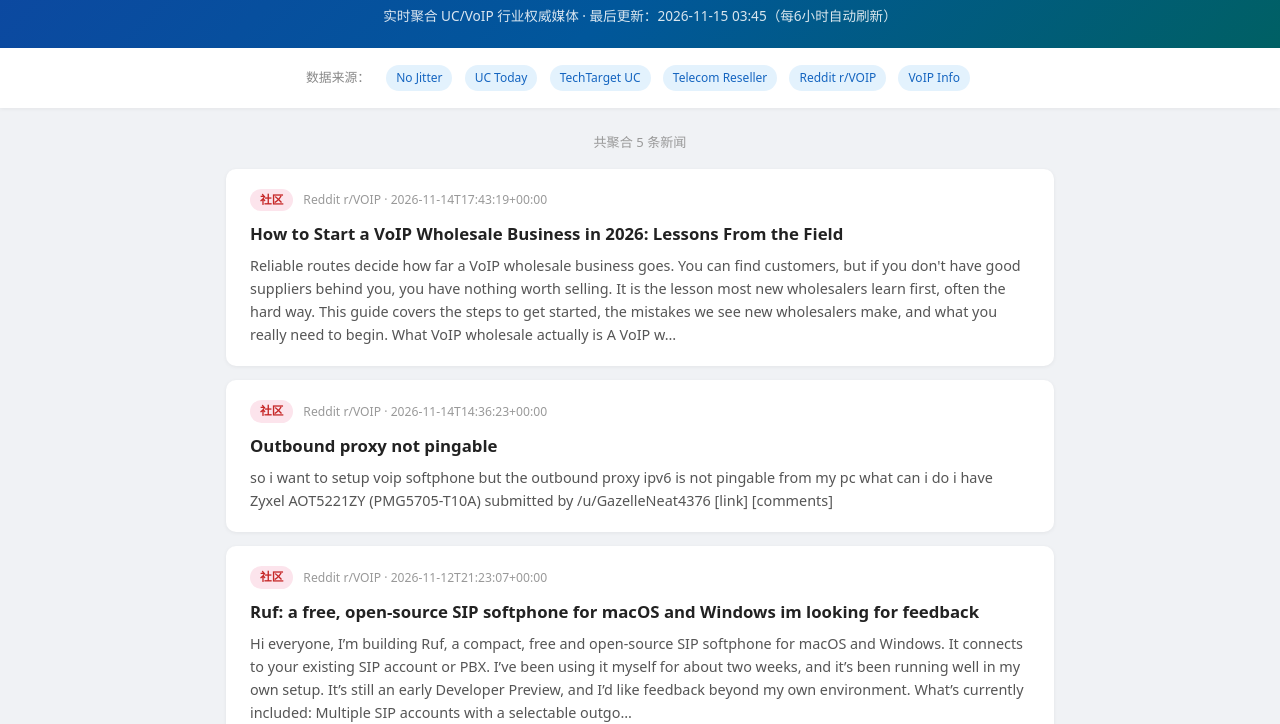
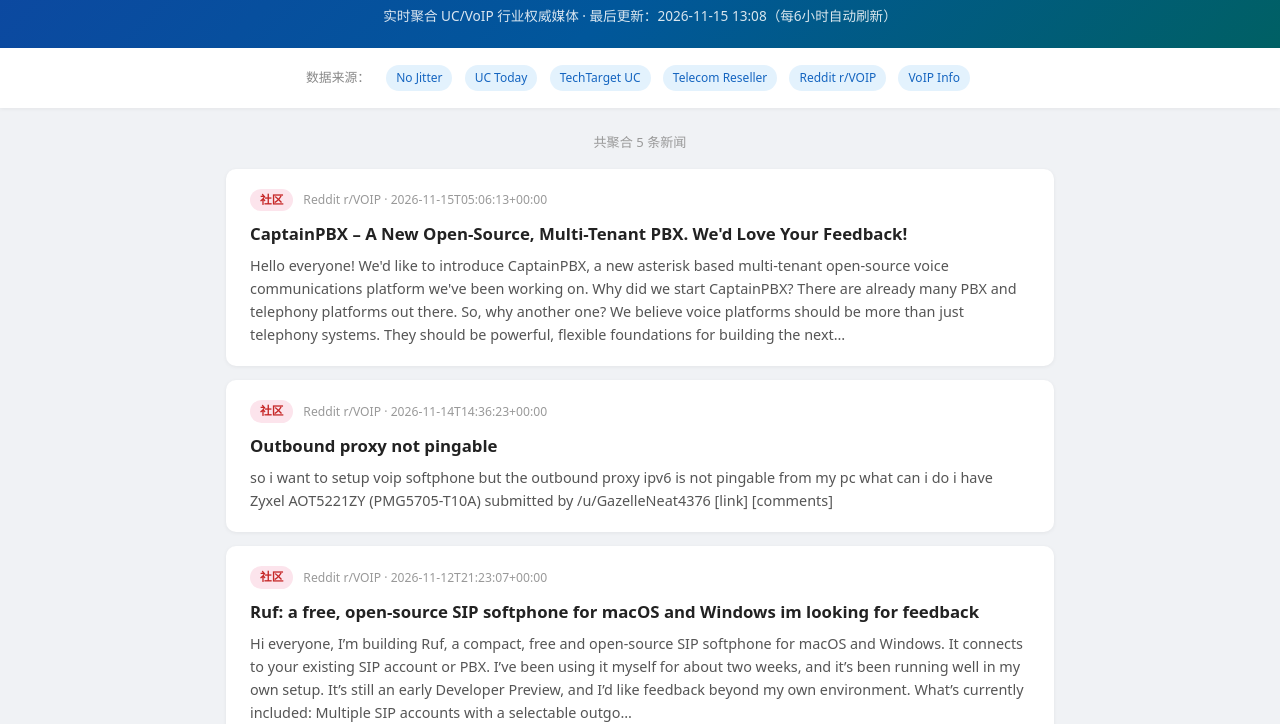
Before and after one commit to dabch2020/ipphone, a plain HTML site: page docs/index.html in a window 1280 px wide. Shown: the part 84-808 px from the top of the page. Drawn offline with Linux system fonts and the light colour scheme.

Commit message:
🔄 Update news 2026-11-15 13:08 UTC

```diff
--- a/docs/index.html
+++ b/docs/index.html
@@ -196,7 +196,7 @@
         <span class="icon">&#x21bb;</span> 刷新
       </button>
     </div>
-    <p class="subtitle">实时聚合 UC/VoIP 行业权威媒体 · 最后更新：2026-11-15 03:45（每6小时自动刷新）</p>
+    <p class="subtitle">实时聚合 UC/VoIP 行业权威媒体 · 最后更新：2026-11-15 13:08（每6小时自动刷新）</p>
   </header>
 
   <div class="sources">
@@ -209,10 +209,10 @@
     <article class="card">
       <div class="card-header">
         <span class="badge" style="background:#fce4ec;color:#c62828">社区</span>
-        <span class="meta">Reddit r/VOIP · 2026-11-14T17:43:19+00:00</span>
+        <span class="meta">Reddit r/VOIP · 2026-11-15T05:06:13+00:00</span>
       </div>
-      <h3 class="card-title"><a href="https://www.reddit.com/r/VOIP/comments/1xw8ey8/how_to_start_a_voip_wholesale_business_in_2026/" target="_blank" rel="noopener">How to Start a VoIP Wholesale Business in 2026: Lessons From the Field</a></h3>
-      <p class="card-summary">Reliable routes decide how far a VoIP wholesale business goes. You can find customers, but if you don&#x27;t have good suppliers behind you, you have nothing worth selling. It is the lesson most new wholesalers learn first, often the hard way. This guide covers the steps to get started, the mistakes we see new wholesalers make, and what you really need to begin. What VoIP wholesale actually is A VoIP w…</p>
+      <h3 class="card-title"><a href="https://www.reddit.com/r/VOIP/comments/1xwn05c/captainpbx_a_new_opensource_multitenant_pbx_wed/" target="_blank" rel="noopener">CaptainPBX – A New Open-Source, Multi-Tenant PBX. We&#x27;d Love Your Feedback!</a></h3>
+      <p class="card-summary">Hello everyone! We&#x27;d like to introduce CaptainPBX, a new asterisk based multi-tenant open-source voice communications platform we&#x27;ve been working on. Why did we start CaptainPBX? There are already many PBX and telephony platforms out there. So, why another one? We believe voice platforms should be more than just telephony systems. They should be powerful, flexible foundations for building the next…</p>
 
     </article>
     <article class="card">
@@ -298,7 +298,7 @@
   };
 
   function pollForUpdate() {
-    var originalTime = '2026-11-15 03:45';
+    var originalTime = '2026-11-15 13:08';
     var attempts = 0;
     var maxAttempts = 24;
     var timer = setInterval(function() {
```
